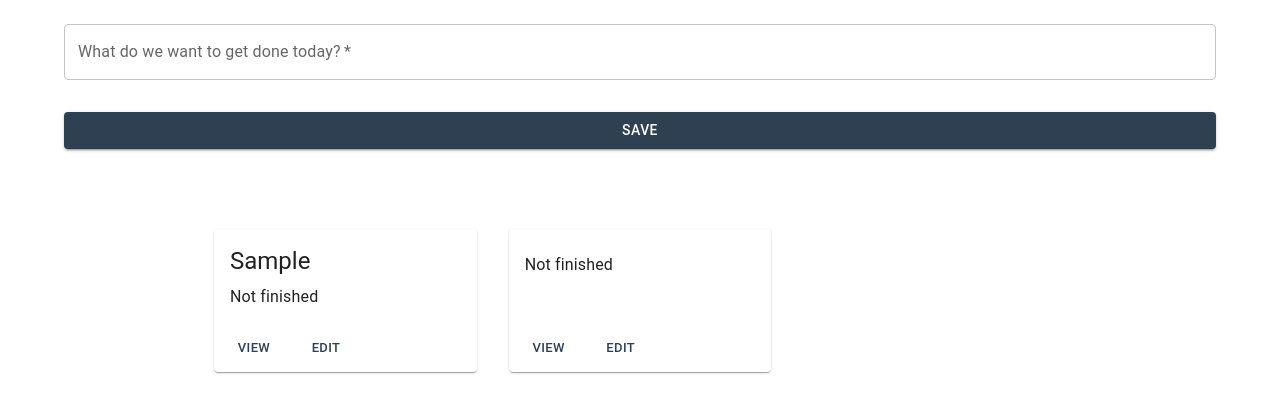
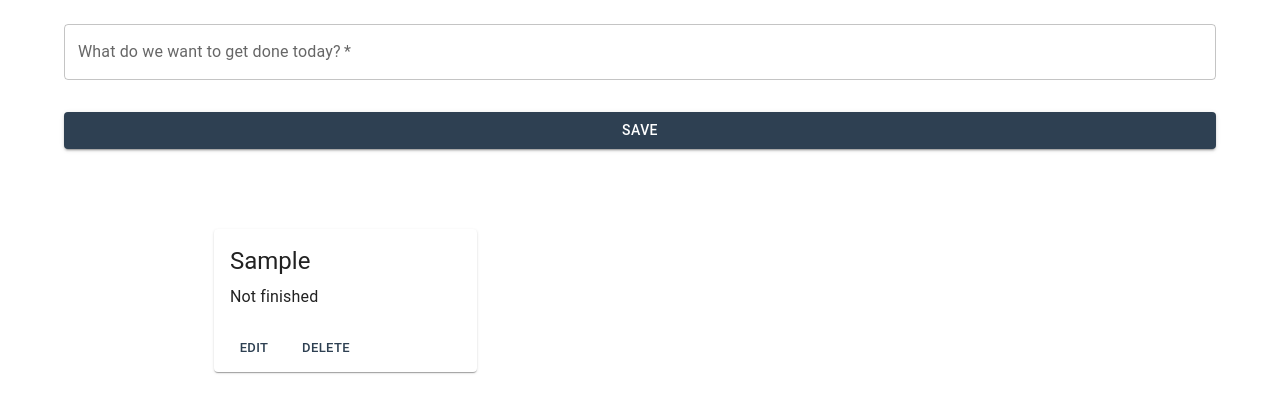
Before and after one commit to Bradley-Bird/shoppingList, a React app: page / in a window 1280 px wide. Both pictures are taken after typing "Sample" into the empty fields and a click on the button "SAVE". Shown: the top 412 px of the page. Built offline with nearby package versions, Linux system fonts and the light colour scheme.

Commit message:
inital state changed to empty array to fix initial render from having an empty box

```diff
--- a/src/components/List.jsx
+++ b/src/components/List.jsx
@@ -20,8 +20,7 @@ function List() {
     <Container sx={{ py: 8 }} maxWidth="md">
       {/* End hero unit */}
       <Grid container spacing={4}>
-        {todos.length > 1 &&
-          todos.map((todo) => (
+        {todos.map((todo) => (
           <Grid item key={todo.id} xs={12} sm={6} md={4}>
             <Card
               sx={{
@@ -39,8 +38,8 @@ function List() {
                 </Typography>
               </CardContent>
               <CardActions>
-                  <Button size="small">View</Button>
                 <Button size="small">Edit</Button>
+                <Button size="small">Delete</Button>
               </CardActions>
             </Card>
           </Grid>
--- a/src/context/TodoContext.jsx
+++ b/src/context/TodoContext.jsx
@@ -1,9 +1,11 @@
 import { createContext, useContext, useReducer } from 'react';
-const initialEntry = [{ id: Date.now(), entry: '', done: false }];
+const initialEntry = [];
 const TodoContext = createContext();
 function todoReducer(state, action) {
+  console.log(state);
   switch (action.type) {
     case 'ADD':
+      console.log(state.length);
       return [{ id: Date.now(), entry: action.payload, done: false }, ...state];
 
     default:
```
Lines whose indentation alone changed are shown as unchanged.
